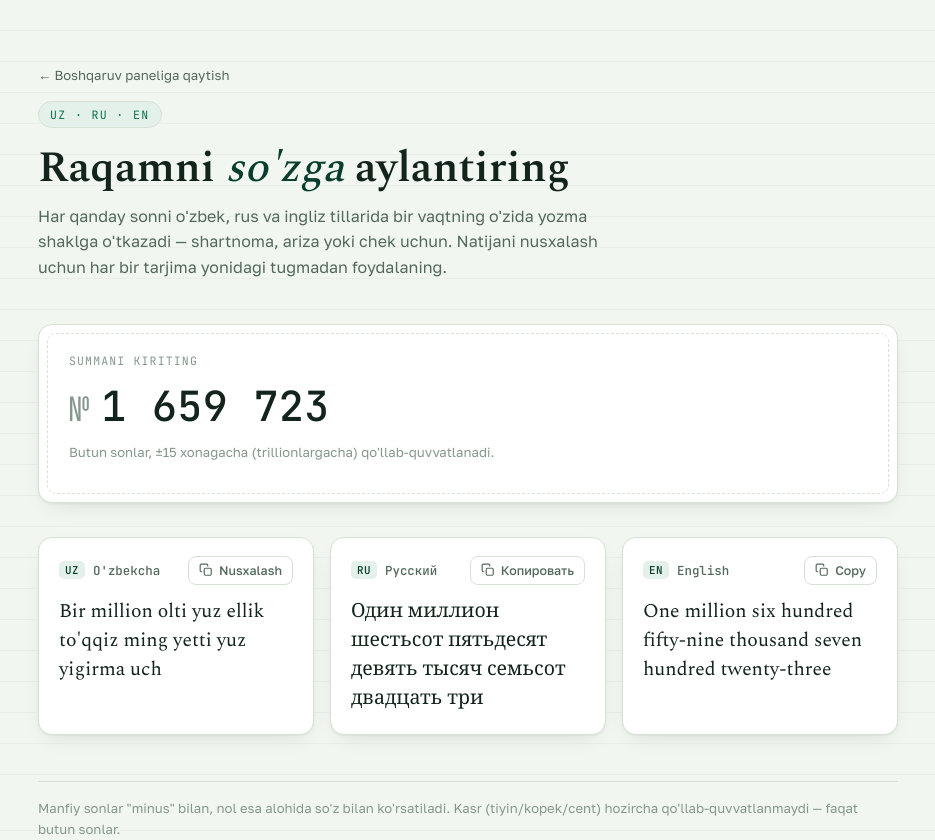
After one commit to ALFAxxs/nsu-salary-project, a Django app: page /raqam-soz/ in a window 1280 px wide. The commit adds this page. Shown: the whole page, without its empty margins (172-1107 px from the left). Run offline with Django 5.2, Linux system fonts and the light colour scheme; parts of the project's set-up code (start-up, migrations or seed data) failed here and were passed over.

Commit message:
Add a public number-to-words page (UZ/RU/EN) at /raqam-soz/
Standalone, no-login-required utility: type a number, get it spelled
out in Uzbek, Russian (with correct one/two/thousand gender agreement
and plural forms) and English simultaneously, each with its own copy
button. Entirely client-side — the view only serves the static page.
Linked from the sidebar for logged-in staff too.

Co-Authored-By: Claude Sonnet 5 <noreply@anthropic.com>

```diff
--- a/apps/dashboard_urls.py
+++ b/apps/dashboard_urls.py
@@ -5,4 +5,5 @@ from apps import dashboard_views
 app_name = "dashboard"
 urlpatterns = [
     path("", dashboard_views.index, name="index"),
+    path("raqam-soz/", dashboard_views.number_to_words, name="number_to_words"),
 ]
--- a/templates/base.html
+++ b/templates/base.html
@@ -31,6 +31,7 @@
       <a href="{% url 'notifications:list' %}" class="nav-link {% block nav_notifications %}{% endblock %}"><i class="bi bi-send"></i> Xabarlar</a>
       {% endif %}
       <a href="{% url 'reports:index' %}" class="nav-link {% block nav_reports %}{% endblock %}"><i class="bi bi-bar-chart"></i> Hisobotlar</a>
+      <a href="{% url 'dashboard:number_to_words' %}" class="nav-link"><i class="bi bi-translate"></i> Raqam &rarr; So'z</a>
       {% if nav_can_manage_branches %}
       <a href="{% url 'organizations:list' %}" class="nav-link {% block nav_orgs %}{% endblock %}"><i class="bi bi-diagram-3"></i> Filiallar</a>
       <a href="{% url 'employees:telegram_users' %}" class="nav-link {% block nav_telegram_users %}{% endblock %}"><i class="bi bi-telegram"></i> Telegram foydalanuvchilari</a>
--- /dev/null
+++ b/templates/tools/number_to_words.html
@@ -0,0 +1,545 @@
+<!doctype html>
+<html lang="uz">
+<head>
+<meta charset="utf-8">
+<meta name="viewport" content="width=device-width, initial-scale=1">
+<title>Raqam → So'z</title>
+<link rel="preconnect" href="https://fonts.googleapis.com">
+<link rel="preconnect" href="https://fonts.gstatic.com" crossorigin>
+<link href="https://fonts.googleapis.com/css2?family=Spectral:ital,wght@0,400;0,500;0,600;1,500&family=Golos+Text:wght@400;500;600;700&family=JetBrains+Mono:wght@400;500;700&display=swap" rel="stylesheet">
+<style>
+  :root {
+    --paper: #f2f6f1;
+    --paper-line: #dfe8dd;
+    --ink: #12241c;
+    --ink-soft: #52685d;
+    --ink-faint: #85978c;
+    --accent: #0b6e4f;
+    --accent-ink: #063d2c;
+    --accent-soft: #e3f1ea;
+    --gold: #a8792c;
+    --card-bg: #ffffff;
+    --border: #d7e2d4;
+    --shadow: 0 1px 2px rgba(18, 36, 28, 0.05), 0 8px 24px -12px rgba(18, 36, 28, 0.18);
+  }
+
+  @media (prefers-color-scheme: dark) {
+    :root {
+      --paper: #0b1713;
+      --paper-line: #1a2f26;
+      --ink: #e8f1ea;
+      --ink-soft: #a2b8ac;
+      --ink-faint: #6c8078;
+      --accent: #43dba6;
+      --accent-ink: #b6f3d9;
+      --accent-soft: #123326;
+      --gold: #d9ae5f;
+      --card-bg: #101e18;
+      --border: #21392f;
+      --shadow: 0 1px 2px rgba(0, 0, 0, 0.3), 0 10px 28px -14px rgba(0, 0, 0, 0.55);
+    }
+  }
+
+  * { box-sizing: border-box; }
+  html, body { height: 100%; }
+
+  body {
+    margin: 0;
+    background-color: var(--paper);
+    background-image: repeating-linear-gradient(
+      to bottom, transparent, transparent 30px, var(--paper-line) 31px
+    );
+    color: var(--ink);
+    font-family: "Golos Text", "Segoe UI", system-ui, sans-serif;
+    padding: clamp(28px, 6vw, 64px) 20px 60px;
+  }
+
+  .wrap { max-width: 860px; margin: 0 auto; }
+
+  .back-link {
+    display: inline-flex;
+    align-items: center;
+    gap: 6px;
+    font-size: 0.82rem;
+    color: var(--ink-soft);
+    text-decoration: none;
+    margin-bottom: 18px;
+  }
+  .back-link:hover { color: var(--accent-ink); }
+
+  header { margin-bottom: clamp(28px, 5vw, 44px); }
+  .eyebrow {
+    display: inline-flex;
+    align-items: center;
+    gap: 8px;
+    font-family: "JetBrains Mono", ui-monospace, monospace;
+    font-size: 0.72rem;
+    letter-spacing: 0.12em;
+    text-transform: uppercase;
+    color: var(--accent);
+    background: var(--accent-soft);
+    border: 1px solid var(--border);
+    padding: 5px 11px;
+    border-radius: 999px;
+    margin-bottom: 16px;
+  }
+  h1 {
+    font-family: "Spectral", Georgia, serif;
+    font-weight: 600;
+    font-size: clamp(1.9rem, 4.4vw, 2.7rem);
+    line-height: 1.15;
+    margin: 0 0 10px;
+    text-wrap: balance;
+    color: var(--ink);
+  }
+  h1 em {
+    font-style: italic;
+    color: var(--accent-ink);
+    font-weight: 500;
+  }
+  .lede {
+    font-size: 1rem;
+    line-height: 1.6;
+    color: var(--ink-soft);
+    max-width: 58ch;
+    margin: 0;
+  }
+
+  .amount-box {
+    background: var(--card-bg);
+    border: 1px solid var(--border);
+    border-radius: 14px;
+    box-shadow: var(--shadow);
+    padding: clamp(18px, 3.6vw, 28px) clamp(18px, 4vw, 30px);
+    margin-bottom: clamp(22px, 4vw, 34px);
+    position: relative;
+  }
+  .amount-box::before {
+    content: "";
+    position: absolute;
+    inset: 8px;
+    border: 1px dashed var(--border);
+    border-radius: 9px;
+    pointer-events: none;
+  }
+  .amount-label {
+    display: block;
+    font-family: "JetBrains Mono", ui-monospace, monospace;
+    font-size: 0.72rem;
+    letter-spacing: 0.1em;
+    text-transform: uppercase;
+    color: var(--ink-faint);
+    margin-bottom: 10px;
+  }
+  .amount-row { display: flex; align-items: baseline; gap: 10px; }
+  .amount-sign {
+    font-family: "JetBrains Mono", ui-monospace, monospace;
+    font-size: clamp(1.4rem, 5vw, 2.1rem);
+    color: var(--ink-faint);
+  }
+  #amount-input {
+    flex: 1;
+    min-width: 0;
+    border: none;
+    background: transparent;
+    outline: none;
+    color: var(--ink);
+    font-family: "JetBrains Mono", ui-monospace, monospace;
+    font-variant-numeric: tabular-nums;
+    font-weight: 500;
+    font-size: clamp(1.6rem, 6.5vw, 2.6rem);
+    letter-spacing: 0.01em;
+    caret-color: var(--accent);
+    width: 100%;
+  }
+  #amount-input::placeholder { color: var(--ink-faint); }
+  .amount-hint { margin-top: 10px; font-size: 0.82rem; color: var(--ink-faint); }
+
+  .cards {
+    display: grid;
+    grid-template-columns: repeat(auto-fit, minmax(250px, 1fr));
+    gap: 16px;
+  }
+  .card {
+    background: var(--card-bg);
+    border: 1px solid var(--border);
+    border-radius: 14px;
+    box-shadow: var(--shadow);
+    padding: 18px 20px 20px;
+    display: flex;
+    flex-direction: column;
+    gap: 12px;
+    min-width: 0;
+  }
+  .card-head { display: flex; align-items: center; justify-content: space-between; gap: 10px; }
+  .lang-tag {
+    display: inline-flex;
+    align-items: center;
+    gap: 8px;
+    font-family: "JetBrains Mono", ui-monospace, monospace;
+    font-size: 0.78rem;
+    font-weight: 500;
+    color: var(--ink-soft);
+  }
+  .lang-tag .code {
+    background: var(--accent-soft);
+    color: var(--accent-ink);
+    border-radius: 5px;
+    padding: 2px 6px;
+    font-size: 0.68rem;
+    letter-spacing: 0.04em;
+  }
+  .copy-btn {
+    display: inline-flex;
+    align-items: center;
+    gap: 6px;
+    border: 1px solid var(--border);
+    background: var(--card-bg);
+    color: var(--ink-soft);
+    font-family: "Golos Text", sans-serif;
+    font-size: 0.78rem;
+    font-weight: 500;
+    padding: 6px 10px;
+    border-radius: 8px;
+    cursor: pointer;
+    transition: border-color .15s ease, color .15s ease, background-color .15s ease;
+  }
+  .copy-btn svg { width: 14px; height: 14px; flex: none; }
+  .copy-btn:hover { border-color: var(--accent); color: var(--accent-ink); }
+  .copy-btn:focus-visible { outline: 2px solid var(--accent); outline-offset: 2px; }
+  .copy-btn.copied { border-color: var(--accent); background: var(--accent-soft); color: var(--accent-ink); }
+
+  .words {
+    font-family: "Spectral", Georgia, serif;
+    font-size: clamp(1.05rem, 2.6vw, 1.22rem);
+    line-height: 1.5;
+    color: var(--ink);
+    min-height: 2.4em;
+    margin: 0;
+  }
+  .words.is-placeholder { color: var(--ink-faint); font-style: italic; }
+  .words.is-error { color: var(--gold); font-style: italic; font-family: "Golos Text", sans-serif; font-size: 0.95rem; }
+
+  footer {
+    margin-top: clamp(30px, 5vw, 46px);
+    font-size: 0.82rem;
+    color: var(--ink-faint);
+    line-height: 1.6;
+    border-top: 1px solid var(--border);
+    padding-top: 16px;
+  }
+
+  @media (prefers-reduced-motion: reduce) { .copy-btn { transition: none; } }
+</style>
+</head>
+<body>
+<div class="wrap">
+  <a class="back-link" href="{% url 'dashboard:index' %}">&larr; Boshqaruv paneliga qaytish</a>
+
+  <header>
+    <span class="eyebrow">Uz &middot; Ru &middot; En</span>
+    <h1>Raqamni <em>so'zga</em> aylantiring</h1>
+    <p class="lede">Har qanday sonni o'zbek, rus va ingliz tillarida bir vaqtning o'zida yozma shaklga o'tkazadi — shartnoma, ariza yoki chek uchun. Natijani nusxalash uchun har bir tarjima yonidagi tugmadan foydalaning.</p>
+  </header>
+
+  <div class="amount-box">
+    <label class="amount-label" for="amount-input">Summani kiriting</label>
+    <div class="amount-row">
+      <span class="amount-sign" aria-hidden="true">№</span>
+      <input id="amount-input" type="text" inputmode="numeric" autocomplete="off" spellcheck="false" placeholder="0" value="1 659 723">
+    </div>
+    <p class="amount-hint">Butun sonlar, ±15 xonagacha (trillionlargacha) qo'llab-quvvatlanadi.</p>
+  </div>
+
+  <div class="cards" id="cards">
+    <div class="card" data-lang="uz">
+      <div class="card-head">
+        <span class="lang-tag"><span class="code">UZ</span> O'zbekcha</span>
+        <button class="copy-btn" type="button" data-copy-for="uz" aria-live="polite">
+          <svg viewBox="0 0 24 24" fill="none" stroke="currentColor" stroke-width="2" stroke-linecap="round" stroke-linejoin="round"><rect x="9" y="9" width="12" height="12" rx="2"></rect><path d="M5 15H4a2 2 0 0 1-2-2V4a2 2 0 0 1 2-2h9a2 2 0 0 1 2 2v1"></path></svg>
+          <span class="copy-label">Nusxalash</span>
+        </button>
+      </div>
+      <p class="words" id="out-uz"></p>
+    </div>
+
+    <div class="card" data-lang="ru">
+      <div class="card-head">
+        <span class="lang-tag"><span class="code">RU</span> Русский</span>
+        <button class="copy-btn" type="button" data-copy-for="ru" aria-live="polite">
+          <svg viewBox="0 0 24 24" fill="none" stroke="currentColor" stroke-width="2" stroke-linecap="round" stroke-linejoin="round"><rect x="9" y="9" width="12" height="12" rx="2"></rect><path d="M5 15H4a2 2 0 0 1-2-2V4a2 2 0 0 1 2-2h9a2 2 0 0 1 2 2v1"></path></svg>
+          <span class="copy-label">Копировать</span>
+        </button>
+      </div>
+      <p class="words" id="out-ru"></p>
+    </div>
+
+    <div class="card" data-lang="en">
+      <div class="card-head">
+        <span class="lang-tag"><span class="code">EN</span> English</span>
+        <button class="copy-btn" type="button" data-copy-for="en" aria-live="polite">
+          <svg viewBox="0 0 24 24" fill="none" stroke="currentColor" stroke-width="2" stroke-linecap="round" stroke-linejoin="round"><rect x="9" y="9" width="12" height="12" rx="2"></rect><path d="M5 15H4a2 2 0 0 1-2-2V4a2 2 0 0 1 2-2h9a2 2 0 0 1 2 2v1"></path></svg>
+          <span class="copy-label">Copy</span>
+        </button>
+      </div>
+      <p class="words" id="out-en"></p>
+    </div>
+  </div>
+
+  <footer>
+    Manfiy sonlar "minus" bilan, nol esa alohida so'z bilan ko'rsatiladi. Kasr (tiyin/kopek/cent) hozircha qo'llab-quvvatlanmaydi — faqat butun sonlar.
+  </footer>
+</div>
+
+<script>
+(function () {
+  "use strict";
+
+  var onesUz = ['', 'bir', 'ikki', 'uch', "to'rt", 'besh', 'olti', 'yetti', 'sakkiz', "to'qqiz"];
+  var tensUz = ['', "o'n", 'yigirma', "o'ttiz", 'qirq', 'ellik', 'oltmish', 'yetmish', 'sakson', "to'qson"];
+  var scalesUz = ['', 'ming', 'million', 'milliard', 'trillion'];
+
+  function threeDigitUz(n) {
+    var parts = [];
+    var h = Math.floor(n / 100), t = Math.floor((n % 100) / 10), o = n % 10;
+    if (h) parts.push((h > 1 ? onesUz[h] + ' ' : '') + 'yuz');
+    if (t) parts.push(tensUz[t]);
+    if (o) parts.push(onesUz[o]);
+    return parts.join(' ');
+  }
+
+  function numberToWordsUz(n) {
+    if (n === 0) return 'nol';
+    var neg = n < 0; n = Math.abs(n);
+    var groups = [];
+    while (n > 0) { groups.push(n % 1000); n = Math.floor(n / 1000); }
+    var parts = [];
+    for (var i = groups.length - 1; i >= 0; i--) {
+      if (groups[i] === 0) continue;
+      var words = threeDigitUz(groups[i]);
+      if (scalesUz[i]) words += ' ' + scalesUz[i];
+      parts.push(words);
+    }
+    return (neg ? 'minus ' : '') + parts.join(' ');
+  }
+
+  var onesRu = ['', 'один', 'два', 'три', 'четыре', 'пять', 'шесть', 'семь', 'восемь', 'девять',
+    'десять', 'одиннадцать', 'двенадцать', 'тринадцать', 'четырнадцать', 'пятнадцать',
+    'шестнадцать', 'семнадцать', 'восемнадцать', 'девятнадцать'];
+  var tensRu = ['', '', 'двадцать', 'тридцать', 'сорок', 'пятьдесят', 'шестьдесят', 'семьдесят', 'восемьдесят', 'девяносто'];
+  var hundredsRu = ['', 'сто', 'двести', 'триста', 'четыреста', 'пятьсот', 'шестьсот', 'семьсот', 'восемьсот', 'девятьсот'];
+  var scalesRu = [
+    null,
+    ['тысяча', 'тысячи', 'тысяч'],
+    ['миллион', 'миллиона', 'миллионов'],
+    ['миллиард', 'миллиарда', 'миллиардов'],
+    ['триллион', 'триллиона', 'триллионов']
+  ];
+
+  function pluralFormIndexRu(n) {
+    var n100 = n % 100;
+    if (n100 >= 11 && n100 <= 14) return 2;
+    var n10 = n % 10;
+    if (n10 === 1) return 0;
+    if (n10 >= 2 && n10 <= 4) return 1;
+    return 2;
+  }
+
+  function threeDigitRu(n, feminine) {
+    var parts = [];
+    var h = Math.floor(n / 100), rem = n % 100;
+    if (h) parts.push(hundredsRu[h]);
+    if (rem >= 10 && rem < 20) {
+      parts.push(onesRu[rem]);
+    } else {
+      var t = Math.floor(rem / 10), o = rem % 10;
+      if (t) parts.push(tensRu[t]);
+      if (o) {
+        if (feminine && o === 1) parts.push('одна');
+        else if (feminine && o === 2) parts.push('две');
+        else parts.push(onesRu[o]);
+      }
+    }
+    return parts.join(' ');
+  }
+
+  function numberToWordsRu(n) {
+    if (n === 0) return 'ноль';
+    var neg = n < 0; n = Math.abs(n);
+    var groups = [];
+    while (n > 0) { groups.push(n % 1000); n = Math.floor(n / 1000); }
+    var parts = [];
+    for (var i = groups.length - 1; i >= 0; i--) {
+      var g = groups[i];
+      if (g === 0) continue;
+      var scale = scalesRu[i];
+      var feminine = i === 1;
+      var words = threeDigitRu(g, feminine);
+      if (scale) words += ' ' + scale[pluralFormIndexRu(g)];
+      parts.push(words);
+    }
+    return (neg ? 'минус ' : '') + parts.join(' ');
+  }
+
+  var onesEn = ['', 'one', 'two', 'three', 'four', 'five', 'six', 'seven', 'eight', 'nine',
+    'ten', 'eleven', 'twelve', 'thirteen', 'fourteen', 'fifteen', 'sixteen', 'seventeen', 'eighteen', 'nineteen'];
+  var tensEn = ['', '', 'twenty', 'thirty', 'forty', 'fifty', 'sixty', 'seventy', 'eighty', 'ninety'];
+  var scalesEn = ['', 'thousand', 'million', 'billion', 'trillion'];
+
+  function threeDigitEn(n) {
+    var s = '';
+    var h = Math.floor(n / 100), r = n % 100;
+    if (h) s += onesEn[h] + ' hundred';
+    if (r) {
+      if (s) s += ' ';
+      if (r < 20) s += onesEn[r];
+      else {
+        s += tensEn[Math.floor(r / 10)];
+        if (r % 10) s += '-' + onesEn[r % 10];
+      }
+    }
+    return s;
+  }
+
+  function numberToWordsEn(n) {
+    if (n === 0) return 'zero';
+    var neg = n < 0; n = Math.abs(n);
+    var groups = [];
+    while (n > 0) { groups.push(n % 1000); n = Math.floor(n / 1000); }
+    var parts = [];
+    for (var i = groups.length - 1; i >= 0; i--) {
+      if (groups[i] === 0) continue;
+      var words = threeDigitEn(groups[i]);
+      if (scalesEn[i]) words += ' ' + scalesEn[i];
+      parts.push(words);
+    }
+    return (neg ? 'minus ' : '') + parts.join(' ');
+  }
+
+  function cap(s) { return s.charAt(0).toUpperCase() + s.slice(1); }
+
+  var input = document.getElementById('amount-input');
+  var outEls = { uz: document.getElementById('out-uz'), ru: document.getElementById('out-ru'), en: document.getElementById('out-en') };
+
+  var placeholders = { uz: 'Raqam kiriting', ru: 'Введите число', en: 'Enter a number' };
+  var tooBig = {
+    uz: "Raqam juda katta (15 xonagacha qo'llab-quvvatlanadi)",
+    ru: 'Число слишком большое (до 15 цифр)',
+    en: 'Number is too large (up to 15 digits)'
+  };
+  var copyLabel = { uz: 'Nusxalash', ru: 'Копировать', en: 'Copy' };
+  var copiedLabel = { uz: 'Nusxalandi ✓', ru: 'Скопировано ✓', en: 'Copied ✓' };
+
+  function formatWithSpaces(digits) {
+    return digits.replace(/\B(?=(\d{3})+(?!\d))/g, ' ');
+  }
+
+  function reformat(el) {
+    var pos = el.selectionStart == null ? el.value.length : el.selectionStart;
+    var val = el.value;
+    var digitsBefore = (val.slice(0, pos).match(/[0-9]/g) || []).length;
+
+    var negative = /^\s*-/.test(val);
+    var digitsOnly = val.replace(/[^0-9]/g, '');
+    digitsOnly = digitsOnly.replace(/^0+(?=\d)/, '');
+
+    var formatted = (negative && digitsOnly ? '-' : '') + formatWithSpaces(digitsOnly);
+    el.value = formatted;
+
+    var count = 0, newPos = negative && digitsOnly ? 1 : 0;
+    if (digitsBefore > 0) {
+      for (var i = 0; i < formatted.length; i++) {
+        if (/[0-9]/.test(formatted[i])) count++;
+        if (count === digitsBefore) { newPos = i + 1; break; }
+        newPos = formatted.length;
+      }
+    }
+    try { el.setSelectionRange(newPos, newPos); } catch (e) {}
+  }
+
+  function currentValue() {
+    var digitsOnly = input.value.replace(/[^0-9]/g, '');
+    if (!digitsOnly) return { kind: 'empty' };
+    if (digitsOnly.replace(/^0+(?=\d)/, '').length > 15) return { kind: 'toobig' };
+    var negative = /^\s*-/.test(input.value);
+    return { kind: 'ok', value: (negative ? -1 : 1) * parseInt(digitsOnly, 10) };
+  }
+
+  function render() {
+    var state = currentValue();
+    var results;
+    if (state.kind === 'empty') {
+      results = null;
+    } else if (state.kind === 'toobig') {
+      results = 'toobig';
+    } else {
+      results = {
+        uz: cap(numberToWordsUz(state.value)),
+        ru: cap(numberToWordsRu(state.value)),
+        en: cap(numberToWordsEn(state.value))
+      };
+    }
+
+    ['uz', 'ru', 'en'].forEach(function (lang) {
+      var el = outEls[lang];
+      el.classList.remove('is-placeholder', 'is-error');
+      if (results === null) {
+        el.textContent = placeholders[lang];
+        el.classList.add('is-placeholder');
+      } else if (results === 'toobig') {
+        el.textContent = tooBig[lang];
+        el.classList.add('is-error');
+      } else {
+        el.textContent = results[lang];
+      }
+    });
+  }
+
+  input.addEventListener('input', function () {
+    reformat(input);
+    render();
+  });
+
+  render();
+
+  document.querySelectorAll('.copy-btn').forEach(function (btn) {
+    btn.addEventListener('click', function () {
+      var lang = btn.getAttribute('data-copy-for');
+      var text = outEls[lang].textContent;
+      if (!text || outEls[lang].classList.contains('is-placeholder') || outEls[lang].classList.contains('is-error')) return;
+
+      function done() {
+        var label = btn.querySelector('.copy-label');
+        label.textContent = copiedLabel[lang];
+        btn.classList.add('copied');
+        clearTimeout(btn._t);
+        btn._t = setTimeout(function () {
+          label.textContent = copyLabel[lang];
+          btn.classList.remove('copied');
+        }, 1600);
+      }
+
+      if (navigator.clipboard && navigator.clipboard.writeText) {
+        navigator.clipboard.writeText(text).then(done).catch(function () {
+          fallbackCopy(text); done();
+        });
+      } else {
+        fallbackCopy(text); done();
+      }
+    });
+  });
+
+  function fallbackCopy(text) {
+    var ta = document.createElement('textarea');
+    ta.value = text;
+    ta.style.position = 'fixed';
+    ta.style.opacity = '0';
+    document.body.appendChild(ta);
+    ta.select();
+    try { document.execCommand('copy'); } catch (e) {}
+    document.body.removeChild(ta);
+  }
+})();
+</script>
+</body>
+</html>
```
Also changed, not shown: apps/dashboard_views.py (+7 -0 lines).
